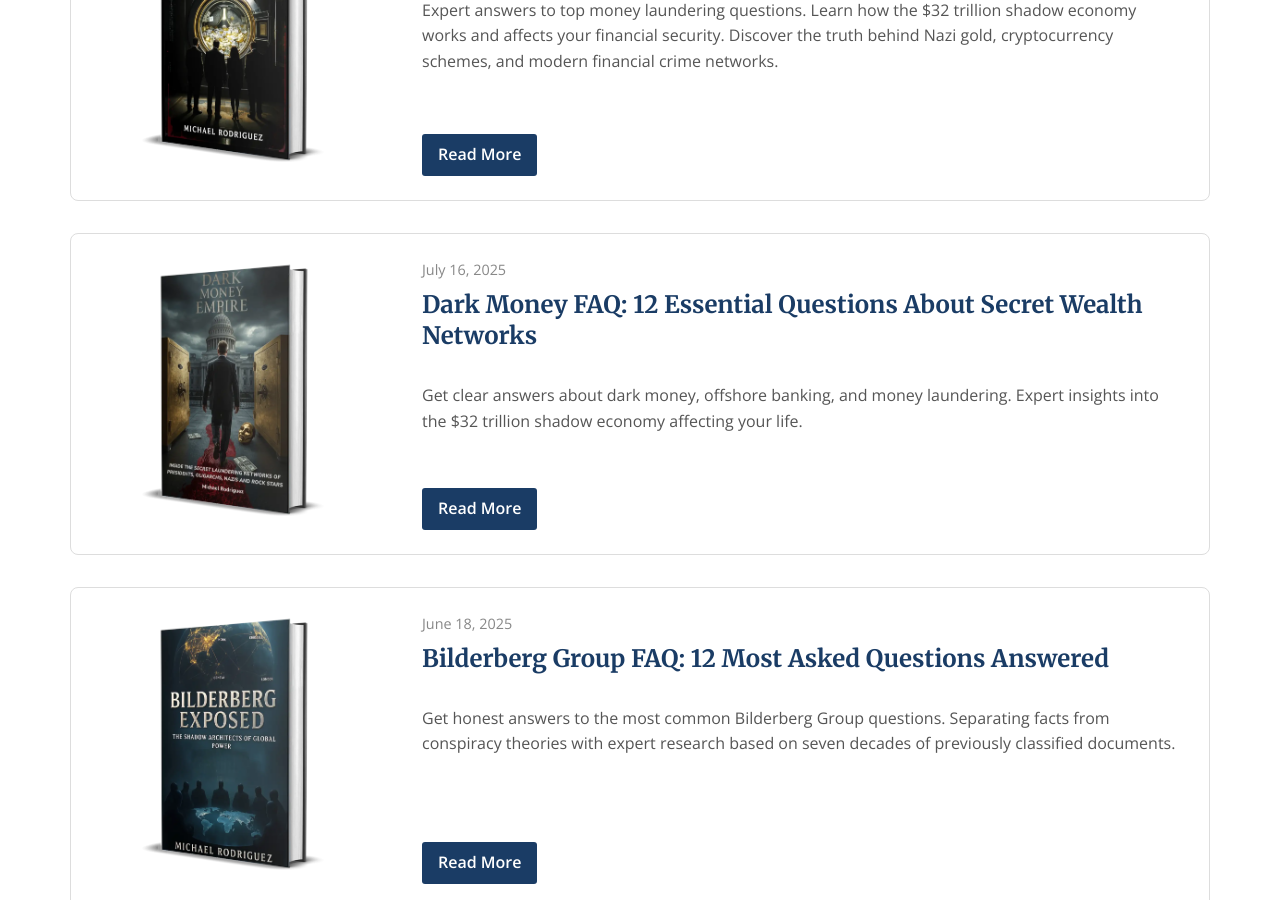
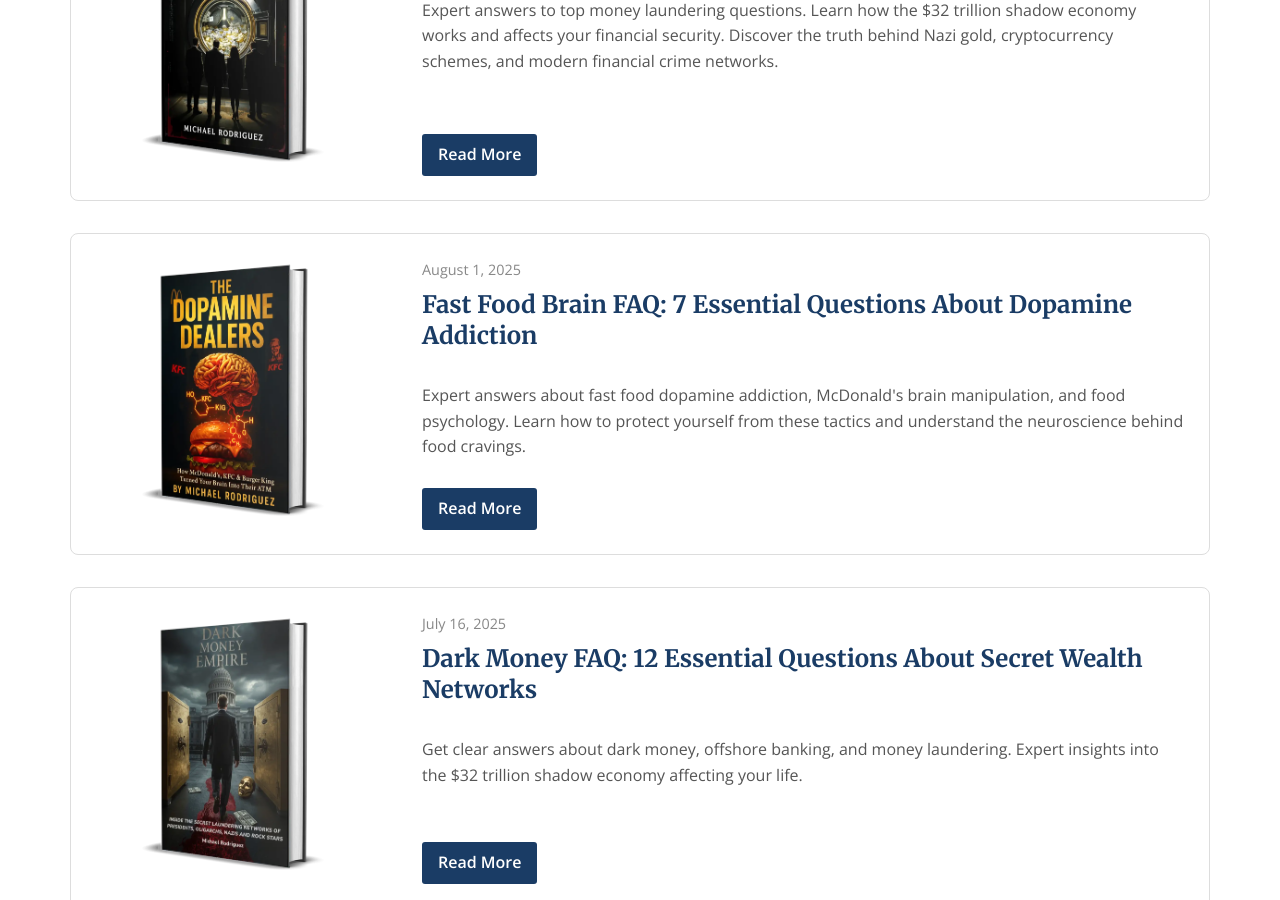
Before and after one commit to Zews123/michael-rodriguez-books, a Jekyll site: the page built from blog.md, in a window 1280 px wide and 900 px high, scrolled down 369 px. Built offline with Jekyll 4.4.1, drawn with Linux system fonts in a browser that asks for light colours.

Commit message:
Update blog.md

```diff
--- a/blog.md
+++ b/blog.md
@@ -122,6 +122,18 @@ Welcome to the official blog of Michael Rodriguez. Here you'll find updates abou
   </div>
 
 <div class="blog-grid">
+  <div class="blog-card">
+    <div class="blog-card-image">
+      <img src="{{ site.baseurl }}/assets/images/social/The Dopamine Dealers-3D.webp" alt="Fast Food Brain FAQ">
+    </div>
+    <div class="blog-card-content">
+      <span class="blog-date">August 1, 2025</span>
+      <h2>Fast Food Brain FAQ: 7 Essential Questions About Dopamine Addiction</h2>
+      <p>Expert answers about fast food dopamine addiction, McDonald's brain manipulation, and food psychology. Learn how to protect yourself from these tactics and understand the neuroscience behind food cravings.</p>
+      <a href="{{ site.baseurl }}/blog/Fast-Food-Brain-FAQ.html" class="read-more">Read More</a>
+    </div>
+  </div>
+
   <div class="blog-card">
     <div class="blog-card-image">
       <img src="{{ site.baseurl }}/assets/images/social/Dark_Money_Empire-Blog.webp" alt="Dark Money FAQ">
```
